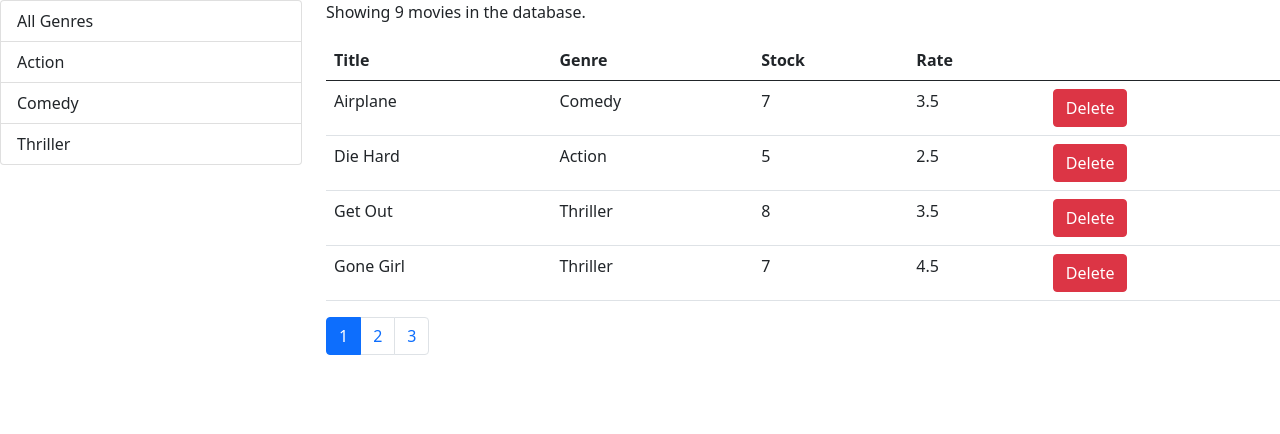
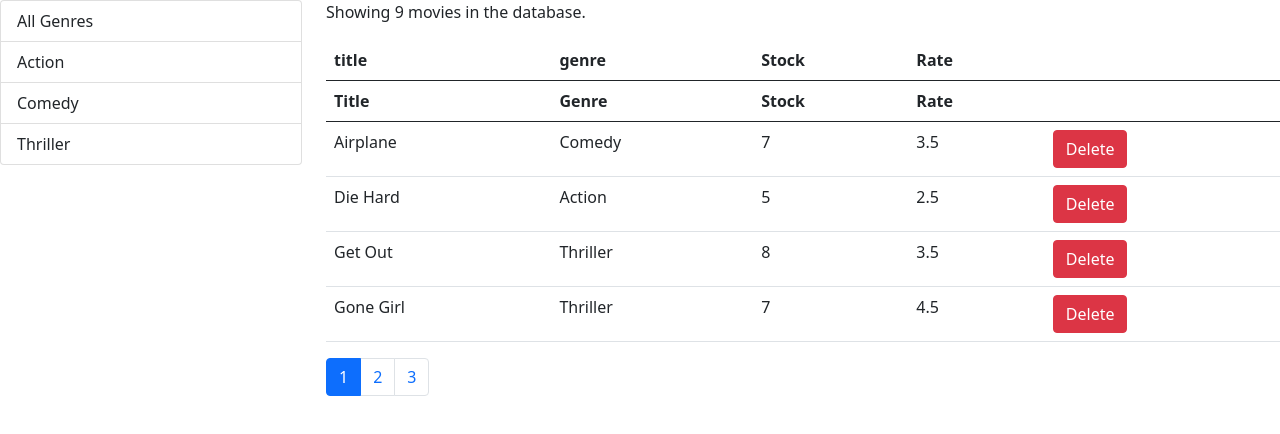
Before and after one commit to lgorniak/React-Movie-List, a React (Create React App) app: page / in a window 1280 px wide. Shown: the top 434 px of the page. Built offline with nearby package versions, Linux system fonts and the light colour scheme.

Commit message:
add component for tableheader

```diff
--- a/src/components/moviesTable.tsx
+++ b/src/components/moviesTable.tsx
@@ -1,6 +1,7 @@
 import React, { ReactElement } from "react";
 import { Movie } from "../types/Movie";
 import { Sort } from "../types/Sort";
+import TableHeader from "./tableHeader";
 
 interface Props {
   pageMovies: Movie[];
@@ -10,12 +11,7 @@ interface Props {
 }
 
 export default function MoviesTable(props: Props): ReactElement {
-  const {
-    pageMovies,
-    setSortColumn: setSortColumn,
-    handleDelete,
-    handleSort,
-  } = props;
+  const { pageMovies, setSortColumn, handleDelete, handleSort } = props;
 
   const raiseSort = (path: string): void => {
     const sortColumn = { ...setSortColumn };
@@ -30,8 +26,22 @@ export default function MoviesTable(props: Props): ReactElement {
     handleSort(sortColumn);
   };
 
+  const columns = [
+    { path: "title ", label: "title" },
+    { path: "genre.name ", label: "genre" },
+    { path: "numberInStock ", label: "Stock" },
+    { path: "dailyRentalRate ", label: "Rate" },
+    { key: "delete" },
+  ];
+
   return (
     <table className="table">
+      <TableHeader
+        columns={columns}
+        handleSort={handleSort}
+        setSortColumn={setSortColumn}
+      />
+
       <thead>
         <tr>
           <th onClick={() => raiseSort("title")}>Title</th>
--- /dev/null
+++ b/src/components/tableHeader.tsx
@@ -0,0 +1,47 @@
+import React, { ReactElement } from "react";
+import { Column } from "../types/Column";
+import { Sort } from "../types/Sort";
+
+interface Props {
+  columns: Column[];
+  setSortColumn: Sort;
+  handleSort: (sort: Sort) => void;
+}
+
+export default function TableHeader(props: Props): ReactElement {
+  const { columns, setSortColumn, handleSort } = props;
+
+  const raiseSort = (path: string): void => {
+    const sortColumn = { ...setSortColumn };
+
+    if (sortColumn.path === path) {
+      sortColumn.order === "asc"
+        ? (sortColumn.order = "desc")
+        : (sortColumn.order = "asc");
+    } else {
+      sortColumn.order = "asc";
+    }
+    handleSort(sortColumn);
+  };
+
+  return (
+    <thead>
+      <tr>
+        {columns.map((column) => {
+          const obj: any = {};
+          if (typeof column.path == "string") {
+            obj.onClick = () => raiseSort(column.path);
+          }
+          return (
+            <th
+              key={column.path || column.key}
+              onClick={column.path ? () => raiseSort(column.path) : undefined}
+            >
+              {column.label}
+            </th>
+          );
+        })}
+      </tr>
+    </thead>
+  );
+}
--- /dev/null
+++ b/src/types/Column.ts
@@ -0,0 +1,7 @@
+import { Sort } from "./Sort";
+
+export interface Column {
+  path?: string;
+  label?: string;
+  key?: string;
+}
```
